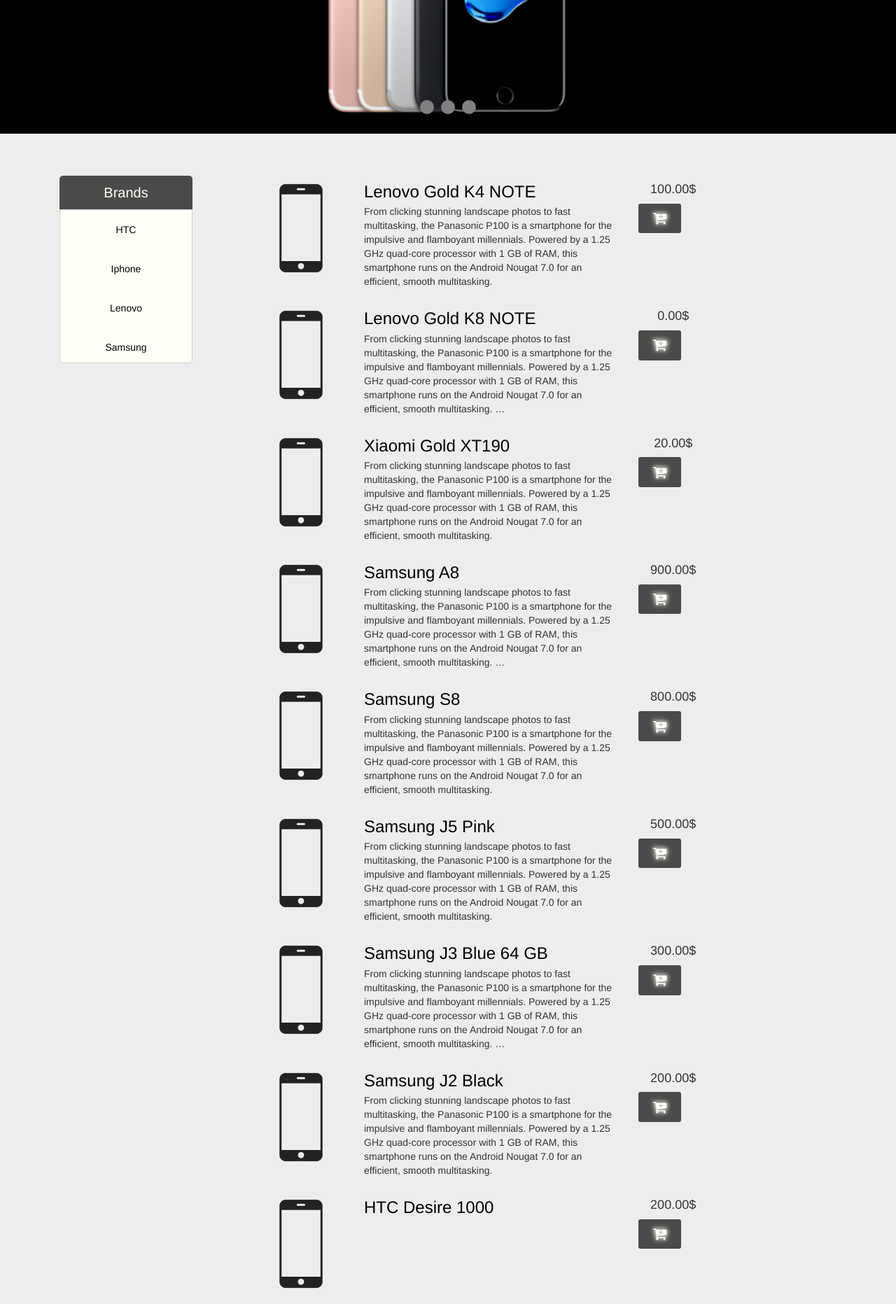
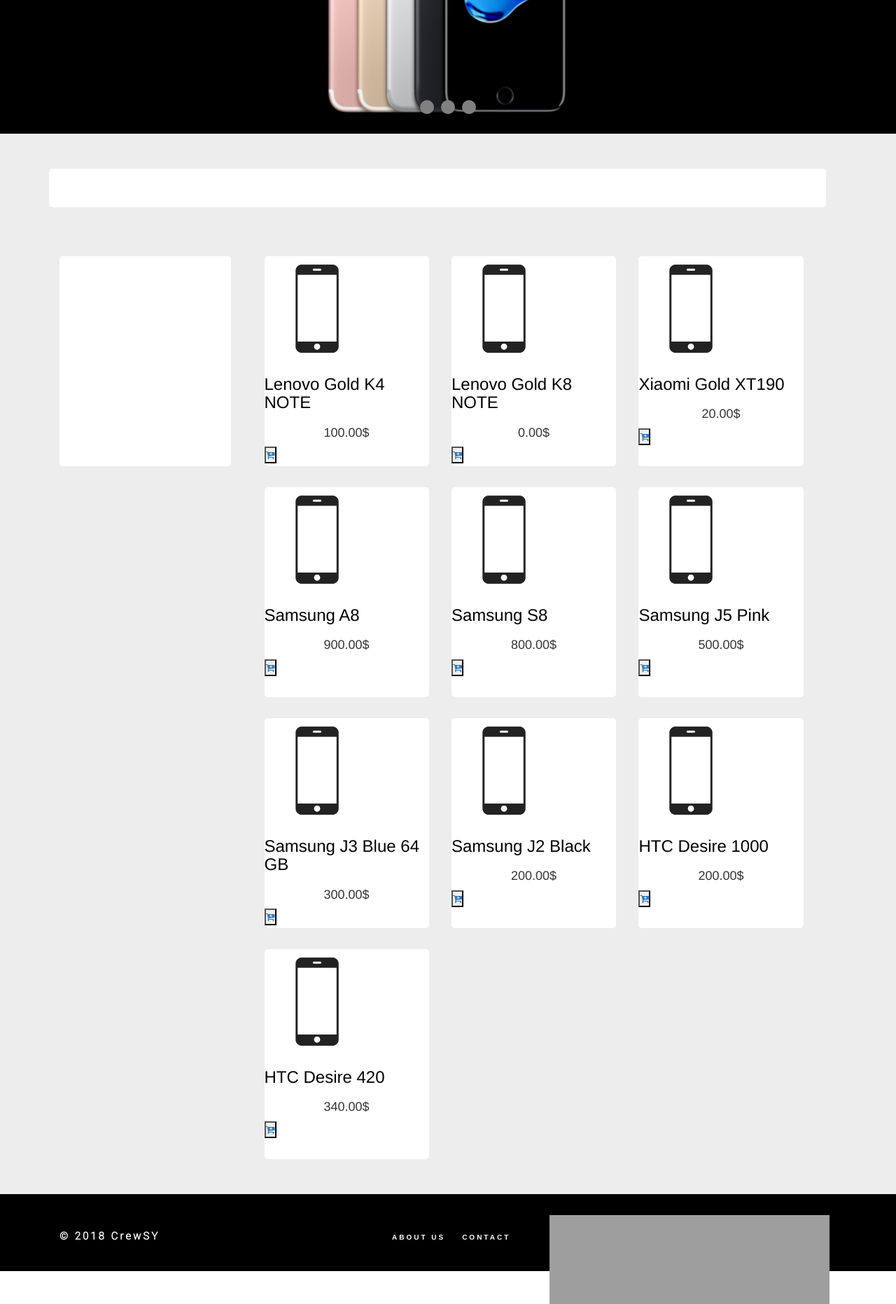
Before and after one commit to CrewSY/PowerSocket, a Django app: page /new_products/ in a window 1280 px wide. Shown: the part 433-2296 px from the top of the page at 70% size. Run offline with Django 3.2, Linux system fonts and the light colour scheme; data comes from the database, SQL or seed files in the repository; some libraries are stand-ins or nearby versions; grey boxes are pictures that could not be loaded.

Commit message:
Change home page

```diff
--- a/main/static/css/content.css
+++ b/main/static/css/content.css
@@ -4,71 +4,30 @@
   min-height: 400px;
 }
 
-i {
-  pointer-events:none;
+/*.parent-container {
+   display: flex;
+}*/
+
+.white-line {
+  height: 55px;
+  width: 100%;
+  background-color: white;
+  border-radius: 5px;
 }
 
-button.button-buy {
-  position: relative;
-  display: inline-block;
-  font-family: Arial,Helvetica,FreeSans,"Liberation Sans","Nimbus Sans L",sans-serif;
-  font-size: 1.5em;
-  font-weight: 700;
-  color: rgb(245,245,245);
-  text-shadow: 0 -1px rgba(0,0,0,.1);
-  text-decoration: none;
-  user-select: none;
-  padding: .3em 1em;
-  outline: none;
-  border: none;
-  border-radius: 3px;
-  background: #4B4A4A;
-  -webkit-animation: pulsate 1.2s linear infinite;
-  animation: pulsate 1.2s linear infinite;
-}
-button.button-buy:hover {
-  -webkit-animation-play-state: paused;
-  animation-play-state: paused;
-  cursor: pointer;
-  background-color: black;
+.content {
+  width: 100%;
+  margin-top: 40px;
 }
 
-button.button-buy:active {
-  top: 1px;
-  color: #fff;
-  text-shadow: 0 -1px rgba(0,0,0,.3), 0 0 5px #ffd, 0 0 8px #fff;
-  box-shadow: 0 -1px 3px rgba(0,0,0,.3), 0 1px 1px #fff, inset 0 1px 2px rgba(0,0,0,.8), inset 0 -1px 0 rgba(0,0,0,.05);
-}
-@-webkit-keyframes pulsate {
-  50% {color: #fff; text-shadow: 0 -1px rgba(0,0,0,.3), 0 0 5px #ffd, 0 0 8px #fff;}
-}
-@keyframes pulsate {
-  50% {color: #fff; text-shadow: 0 -1px rgba(0,0,0,.3), 0 0 5px #ffd, 0 0 8px #fff;}
-}
-
-
-.result-search {
-  width: 100%;
-  font-weight: bold;
-  font-size: 30px;
-  text-align: center;
-  margin-top: 25px;
-}
-
-.no-result-brand, .no-result {
-  font-size: 24px;
-  font-weight: bold;
-  text-align: center !important;
-  padding-top: 50px;
-}
-
-.no-result-position {
-  top: 30%;
-  left: 40%;
-}
-
-.parent-container {
-   display: flex;
+.test1 {
+  background-color: white;
+  height: 300px;
+  padding: 0;
+  margin: 0;
+  border-radius: 5px;
+  width: 99%;
+  margin-top: 30px;
 }
 
 .photo-phone {
@@ -78,9 +37,9 @@ button.button-buy:active {
 }
 
 .popup {
-    border-radius: 5px;
-    cursor: pointer;
-    transition: 0.3s;
+  border-radius: 5px;
+  cursor: pointer;
+  transition: 0.3s;
 }
 
 .popup:hover {
@@ -161,14 +120,6 @@ button.button-buy:active {
     }
 }
 
-.photo-phone-error {
-  margin: 10px 0 0 70px;
-}
-
-.photo-phone-search {
-  margin: 10px 0 0 170px;
-}
-
 .header-href, .header-phone {
   color: black;
   text-decoration: none;
@@ -192,10 +143,12 @@ button.button-buy:active {
 
 .price {
   text-align: center;
-  width: 100px;
 }
 
+
+
 /*Pagination*/
+
 .pagination {
   position: relative;
   overflow:hidden;
--- a/main/templates/main/products_list.html
+++ b/main/templates/main/products_list.html
@@ -30,43 +30,37 @@
 	</section>
 
 	<section id="section-content">
-    <div class="container parent-container">
+    <div class="container">
+      <div class="row white-line">
 
-      <!-- menu -->
+      </div>
 
-        <div class="wrapper"><h1 class="header-tabs">Brands</h1>
-          <div class="tab">
-            {% for brand in brands %}
-              <button value="{{ brand.id }}">{{ brand.brand_name }}</button>
-            {% endfor %}
+      <div class="row content">
+        <div class="col-sm-3">
+          <div class="test1">
+
           </div>
         </div>
-      <!-- content -->
-      <form id="form_buying_product" > {% csrf_token %}
-      {% if products %}
-        <div class="row">
+
+          <!--  --><!-- {% csrf_token %} -->
+
+        <div class="col-sm-9">
         {% for pr in products %}
-          <div class="col-md-3">
+        <div class="col-sm-4">
+          <div class="test1">
             {% if pr.photo %}
               <img class="photo-phone popup" height="130" width="65" src="{{ pr.photo.url }}" alt="{{ pr.brand }} {{ pr.model }}">
-
               {% else %}
               <img class="photo-phone-error" height="150" width="150" src="{% static "img/default_sm.png" %}">
-
             {% endif %}
             <!-- The Modal -->
-              <div id="myModal" class="modal">
+              <!-- <div id="myModal" class="modal">
                 <span class="close">&times;</span>
                 <img class="modal-content" id="img01">
                 <div id="caption"></div>
-              </div>
-          </div>
-          <div class="col-md-5">
-            <a class="header-href" href="{% url 'product_details' pk=pr.id %}"><h3 class="header-phone">{{ pr.brand }} {{ pr.model }}</h3></a>
-            <p descr-phone>{{ pr.description|truncatewords:45 }}</p>
-          </div>
-          <div class="col-md-2">
-            <h4 class="price">{{ pr.price }}$</h4>
+              </div> -->
+              <a class="header-href" href=""><h3 class="header-phone">{{ pr.brand }} {{ pr.model }}</h3></a>
+              <h4 class="price">{{ pr.price }}$</h4>
             {% if user.is_authenticated %}
               {% if pr.id in product_in_basket %}
                 <button type="button" class="button-buy" disabled><i class="fa fa-check-circle"></i></button>
@@ -81,16 +75,31 @@
               <button type="button" class="button-buy"><i class="fa fa-cart-plus"></i></button>
             </a>
             {% endif %}
-
-            </div>
+          </div>
+          </div>
         {% endfor %}
         </div>
-      {% else %}
-        <div class="col-md-10"><p class="no-result-brand">Nothing found, try change request</p></div>
-      {% endif %}
-      </form>
+     <!--  </form> -->
 
-    </div>
+
+
+
+        </div>
+      </div>
+
+      <!-- menu -->
+        <!--
+        <div class="wrapper"><h1 class="header-tabs">Brands</h1>
+          <div class="tab">
+            {% for brand in brands %}
+              <button value="{{ brand.id }}">{{ brand.brand_name }}</button>
+            {% endfor %}
+          </div>
+        </div> -->
+      <!-- content -->
+
+
+
 
   </section>
 
```
